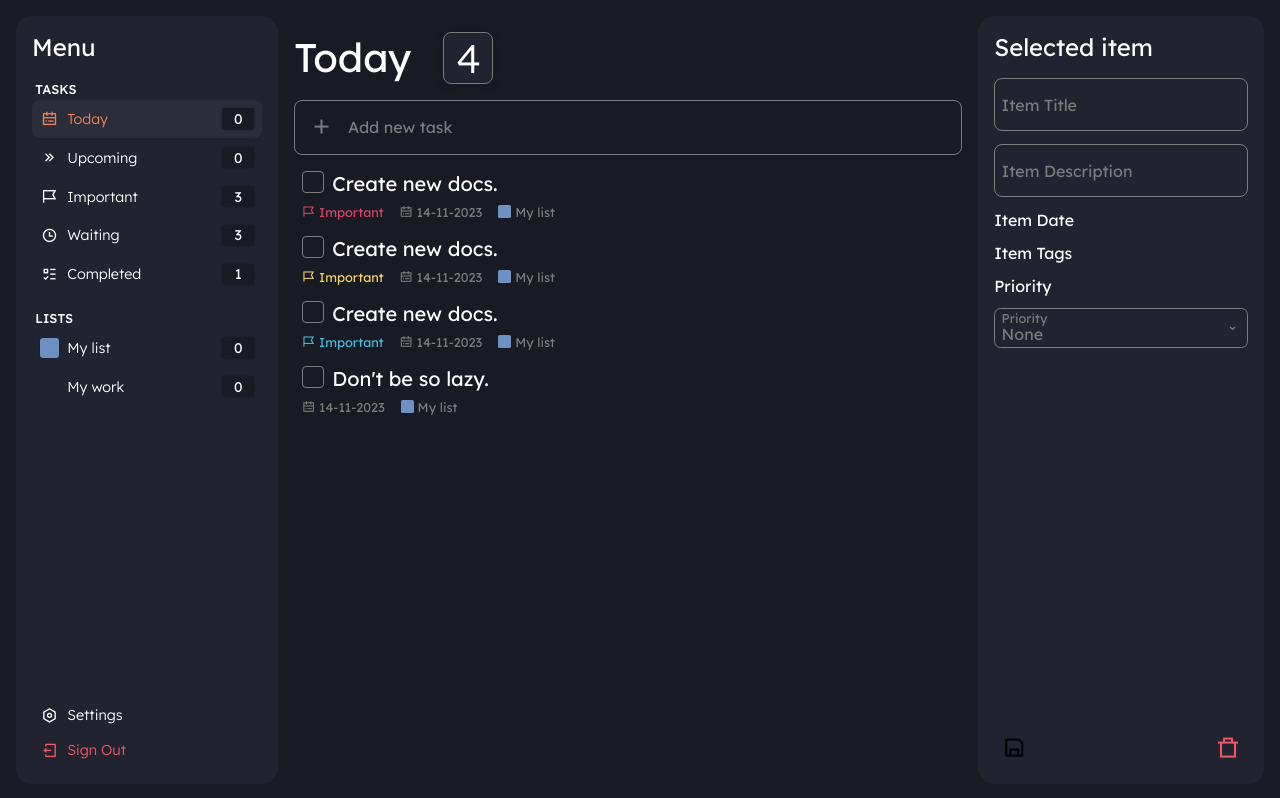
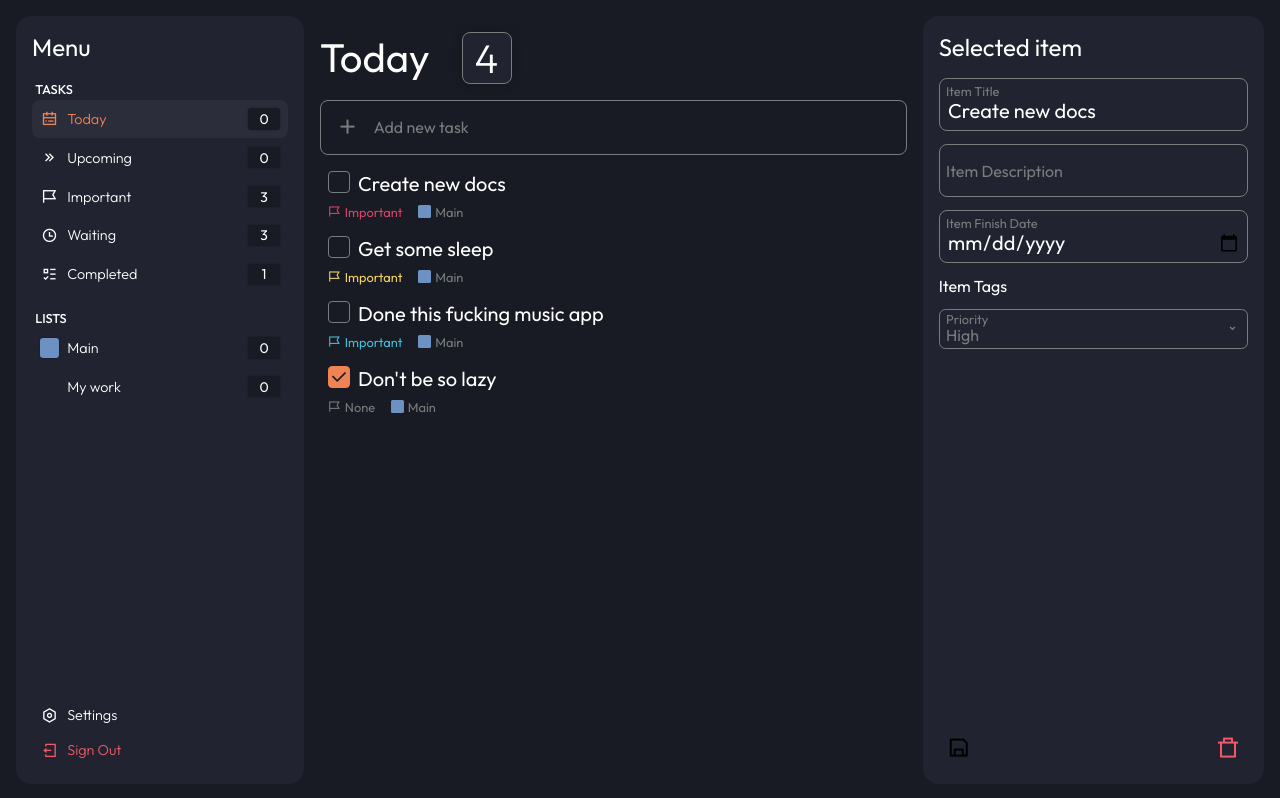
Before and after one commit to rudziktv/to-do-app, a React (Vite) app: page / in a window 1280 px wide. Built offline with nearby package versions, Linux system fonts and the light colour scheme.

Commit message:
Font, functionality

```diff
--- a/src/components/TextInput/TextInput.css
+++ b/src/components/TextInput/TextInput.css
@@ -9,6 +9,7 @@
     z-index: 1;
 
     transition: 0.2s ease-in-out;
+    font-family: Outfit;
 }
 
 .input-main {
@@ -40,7 +41,7 @@
     color: #797c7c;
     z-index: 0;
 
-    font-family: "Lexend";
+    font-family: Outfit;
 
     transition: 0.2s ease-in-out;
     position: absolute;
--- a/src/index.css
+++ b/src/index.css
@@ -1,7 +1,6 @@
 @import url("https://fonts.googleapis.com/css2?family=Lexend:wght@100;200;300;400;500;600;700;800;900&display=swap");
 :root {
-    font-family: "Lexend", Inter, system-ui, Avenir, Helvetica, Arial,
-        sans-serif;
+    font-family: Outfit, Inter, system-ui, Avenir, Helvetica, Arial, sans-serif;
 
     color-scheme: light dark;
     color: #ffffff;
@@ -17,6 +16,11 @@
     -webkit-text-size-adjust: 100%;
 }
 
+@font-face {
+    font-family: Outfit;
+    src: url("./assets/fonts/Outfit/Outfit-VariableFont_wght.ttf");
+}
+
 input {
     font-family: "Lexend";
     color: #ffffff;
--- a/src/pages/todo/ToDo.css
+++ b/src/pages/todo/ToDo.css
@@ -6,6 +6,7 @@
     height: 100%; */
     overflow: hidden;
     box-sizing: border-box;
+    justify-content: space-between;
 }
 
 #todo-nav {
@@ -18,6 +19,8 @@
     background-color: #212430;
 
     flex: 1;
+
+    max-width: 256px;
 
     gap: 0.1rem;
 }
--- a/src/pages/todo/ToDo.tsx
+++ b/src/pages/todo/ToDo.tsx
@@ -1,4 +1,4 @@
-import { useState } from "react";
+import { useEffect, useState } from "react";
 import TextInput from "../../components/TextInput/TextInput";
 import "./ToDo.css";
 import "./ToDoContent.css";
@@ -8,40 +8,50 @@ import { ToDoTask } from "./ToDoTask";
 import { ITask } from "../../services/tasks/ITask";
 import IconButton from "../../components/IconButton/IconButton";
 import Dropdown from "../../components/Dropdown/Dropdown";
+import { ImportantLevel } from "../../services/tasks/TaskImportant";
 
 const ToDoPage = () => {
     const [newTask, setNewTask] = useState("");
-    const [priority, setPriority] = useState(0);
     const [tasks, setTasks] = useState<ITask[]>([
         {
-            id: "d3ed5e5a-af41-5809-9fb5-614359aff0cc",
-            title: "Create new docs.",
+            id: crypto.randomUUID(),
+            title: "Create new docs",
             completed: false,
             important: 3,
         },
         {
-            id: "d3ed5e5a-af41-5809-9fb5-614359aff0cc",
-            title: "Create new docs.",
+            id: crypto.randomUUID(),
+            title: "Get some sleep",
             completed: false,
             important: 2,
         },
         {
-            id: "d3ed5e5a-af41-5809-9fb5-614359aff0cc",
-            title: "Create new docs.",
+            id: crypto.randomUUID(),
+            title: "Done this fucking music app",
             completed: false,
             important: 1,
         },
         {
-            id: "7c45609a-e1af-52f2-b4b5-33b2b9d6bc81",
-            title: "Don't be so lazy.",
+            id: crypto.randomUUID(),
+            title: "Don't be so lazy",
             completed: true,
         },
     ]);
+
+    const [selectedTask, setSelectedTask] = useState(0);
 
     const totalCount = tasks.length;
     const completedCount = tasks.filter((task) => task.completed).length;
     const notCompletedCount = tasks.length - completedCount;
     const importantCount = tasks.filter((task) => task.important).length;
+
+    const [title, setTitle] = useState(tasks[selectedTask].title);
+    const [description, setDescription] = useState(
+        tasks[selectedTask].description || ""
+    );
+    const [priority, setPriority] = useState(
+        tasks[selectedTask].important || 0
+    );
 
     const addNewTask = () => {
         if (!newTask) {
@@ -50,13 +60,40 @@ const ToDoPage = () => {
         setTasks([
             ...tasks,
             {
-                id: "d3ed5e5a-af41-5809-9fb5-614359aff0cc",
+                id: crypto.randomUUID(),
                 title: newTask,
                 completed: false,
             },
         ]);
         setNewTask("");
     };
+
+    const editTask = (task: ITask) => {
+        setTasks(
+            tasks.map((t) => {
+                if (t.id === task.id) {
+                    return task;
+                }
+                return t;
+            })
+        );
+    };
+
+    useEffect(() => {
+        setTitle(tasks[selectedTask].title);
+        setDescription(tasks[selectedTask].description || "");
+        setPriority(tasks[selectedTask].important || 0);
+    }, [selectedTask]);
+
+    useEffect(() => {
+        console.log("changed");
+        editTask({
+            ...tasks[selectedTask],
+            title: title,
+            description: description,
+            important: priority as ImportantLevel,
+        });
+    }, [title, description, priority]);
 
     return (
         <div className="screen" id="todo-screen">
@@ -92,7 +129,7 @@ const ToDoPage = () => {
                     icon={<i className="ri-list-check-3" />}
                 />
                 <span className="todo-nav-subtitle">Lists</span>
-                <ToDoNavElement name="My list" color="#6C91C2" count={0} />
+                <ToDoNavElement name="Main" color="#6C91C2" count={0} />
                 <ToDoNavElement name="My work" count={0} />
 
                 <div id="todo-nav-actions">
@@ -140,7 +177,15 @@ const ToDoPage = () => {
                     <div id="todo-content-tasks-wrapper">
                         <div id="todo-content-tasks">
                             {tasks.map((task, index) => (
-                                <ToDoTask task={task} key={index} />
+                                <ToDoTask
+                                    task={task}
+                                    key={index}
+                                    index={index}
+                                    setSelectedTask={() =>
+                                        setSelectedTask(index)
+                                    }
+                                    editTask={editTask}
+                                />
                             ))}
                         </div>
                     </div>
@@ -151,44 +196,29 @@ const ToDoPage = () => {
                     <span id="todo-nav-title">Selected item</span>
                 </div>
                 <div id="todo-description-body">
-                    <TextInput label="Item Title" />
-                    <TextInput label="Item Description" />{" "}
-                    <span>Item Date</span>
+                    <TextInput
+                        label="Item Title"
+                        value={title}
+                        onTextChange={setTitle}
+                    />
+                    <TextInput
+                        label="Item Description"
+                        value={description}
+                        onTextChange={setDescription}
+                    />
+
+                    <TextInput type="date" label="Item Finish Date" />
+
                     <span>Item Tags</span>
-                    <span>Priority</span>
                     <Dropdown
                         selected={priority}
                         setSelected={setPriority}
                         label="Priority"
-                        options={[
-                            {
-                                value: 3,
-                                label: "High",
-                            },
-                            {
-                                value: 2,
-                                label: "Med",
-                            },
-                            {
-                                value: 1,
-                                label: "Low",
-                            },
-                            {
-                                value: 0,
-                                label: "None",
-                            },
-                        ]}
+                        options={ImportanceItems}
                     />
-                    {/* <select name="" id="">
-                        <option value="">High</option>
-                        <option value="">Med</option>
-                        <option value="">Low</option>
-                        <option value="">None</option>
-                    </select> */}
                 </div>
                 <div id="todo-description-actions">
                     <IconButton
-                        // id="todo-description-delete"
                         icon={<i className="ri-save-line" />}
                         onClick={() => {}}
                     />
@@ -203,4 +233,23 @@ const ToDoPage = () => {
     );
 };
 
+const ImportanceItems: { value: ImportantLevel; label: string }[] = [
+    {
+        value: 0,
+        label: "None",
+    },
+    {
+        value: 1,
+        label: "Low",
+    },
+    {
+        value: 2,
+        label: "Med",
+    },
+    {
+        value: 3,
+        label: "High",
+    },
+];
+
 export default ToDoPage;
--- a/src/pages/todo/ToDoContent.css
+++ b/src/pages/todo/ToDoContent.css
@@ -1,12 +1,13 @@
 #todo-content {
-    flex: 100;
+    flex: 2;
 
     display: flex;
     flex-direction: column;
 
     height: 100%;
 
-    max-width: 700px;
+    max-width: 720px;
+    /* margin: 0 auto; */
     overflow: hidden;
 }
 
--- a/src/pages/todo/ToDoDescription.css
+++ b/src/pages/todo/ToDoDescription.css
@@ -8,6 +8,9 @@
     background-color: #212430;
 
     flex: 1;
+
+    /* margin-left: auto; */
+    max-width: 512px;
 
     box-sizing: border-box;
 }
--- a/src/pages/todo/ToDoTask.css
+++ b/src/pages/todo/ToDoTask.css
@@ -6,6 +6,11 @@
     padding: 0.5rem;
 
     cursor: context-menu;
+
+    min-height: 65px;
+    box-sizing: border-box;
+    border-radius: 0.5rem;
+    overflow: hidden;
 }
 
 .todo-task-header {
--- a/src/pages/todo/ToDoTask.tsx
+++ b/src/pages/todo/ToDoTask.tsx
@@ -1,39 +1,47 @@
-import { useState } from "react";
+import { useEffect, useState } from "react";
 import TaskCheck from "../../components/TaskCheck/TaskCheck";
 import { ITask } from "../../services/tasks/ITask";
 import "./ToDoTask.css";
 import { TaskImportantColor } from "../../services/tasks/TaskImportant";
 
-export const ToDoTask = ({ task }: ToDoTaskProps) => {
-    const [first, setFirst] = useState(false);
+export const ToDoTask = ({
+    task,
+    editTask,
+    setSelectedTask,
+}: ToDoTaskProps) => {
+    const [completed, setCompleted] = useState(task.completed);
+
+    useEffect(() => {
+        editTask?.({ ...task, completed });
+    }, [completed]);
+
     return (
-        <div className="hover-element todo-task">
+        <div className="hover-element todo-task" onClick={setSelectedTask}>
             <div className="todo-task-header">
-                <TaskCheck checked={first} onChange={setFirst} />
+                <TaskCheck checked={completed} onChange={setCompleted} />
                 {/* <input type="checkbox" name="" id="" checked={task.completed} /> */}
                 <span>{task.title}</span>
             </div>
 
             <div className="todo-task-tags">
-                {task.important && (
                 <div
                     className="todo-task-tag"
                     style={{
-                            color: TaskImportantColor(task.important),
+                        color: TaskImportantColor(task.important || 0),
                     }}
                 >
                     <i className="ri-flag-2-line" />
+                    {task.important ? "Important" : "None"}
                     {/* <div className="todo-task-tag-icon" /> */}
-                        Important
                 </div>
-                )}
-                <div className="todo-task-tag">
+
+                {/* <div className="todo-task-tag">
                     <i className="ri-calendar-todo-line" />
                     14-11-2023
-                </div>
+                </div> */}
                 <div className="todo-task-tag">
                     <div className="todo-task-tag-icon" />
-                    My list
+                    Main
                 </div>
             </div>
         </div>
@@ -42,4 +50,7 @@ export const ToDoTask = ({ task }: ToDoTaskProps) => {
 
 export interface ToDoTaskProps {
     task: ITask;
+    index?: number;
+    setSelectedTask: () => void;
+    editTask?: (task: ITask) => void;
 }
--- a/src/services/tasks/TaskImportant.ts
+++ b/src/services/tasks/TaskImportant.ts
@@ -7,7 +7,7 @@ const TaskImportantColor = (importantLevel: ImportantLevel) => {
         case 3:
             return "#da4167";
         default:
-            return "#ffffff";
+            return "#797c7c";
     }
 };
 
```
Also changed, not shown: src/components/Button/Button.tsx (added, +10 -0 lines), src/components/Dropdown/DropdownItem.tsx (+6 -2 lines), src/assets/fonts/Outfit/Outfit-VariableFont_wght.ttf (added), src/components/Button/Button.css (added). Lines whose indentation alone changed are shown as unchanged.
